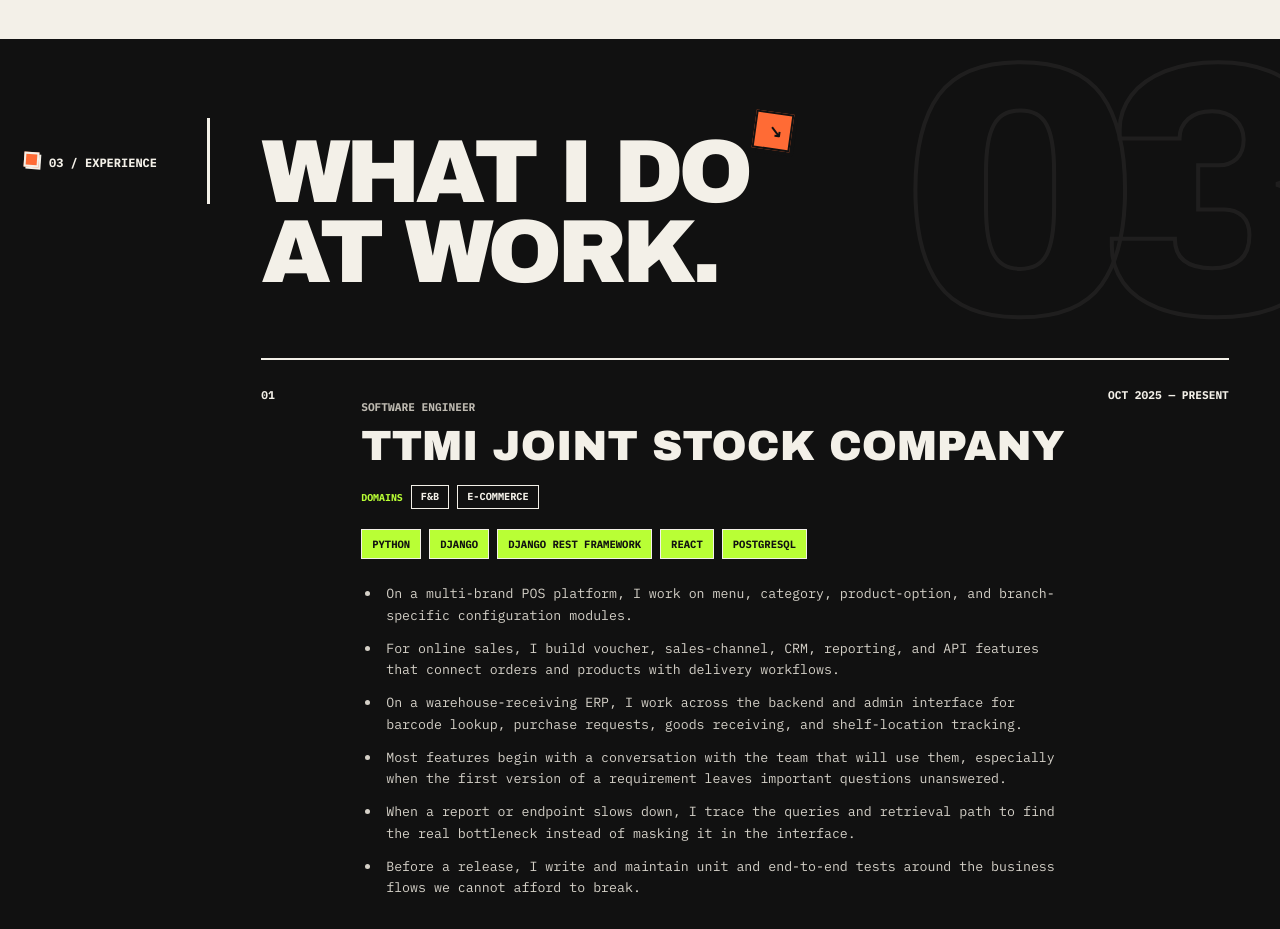
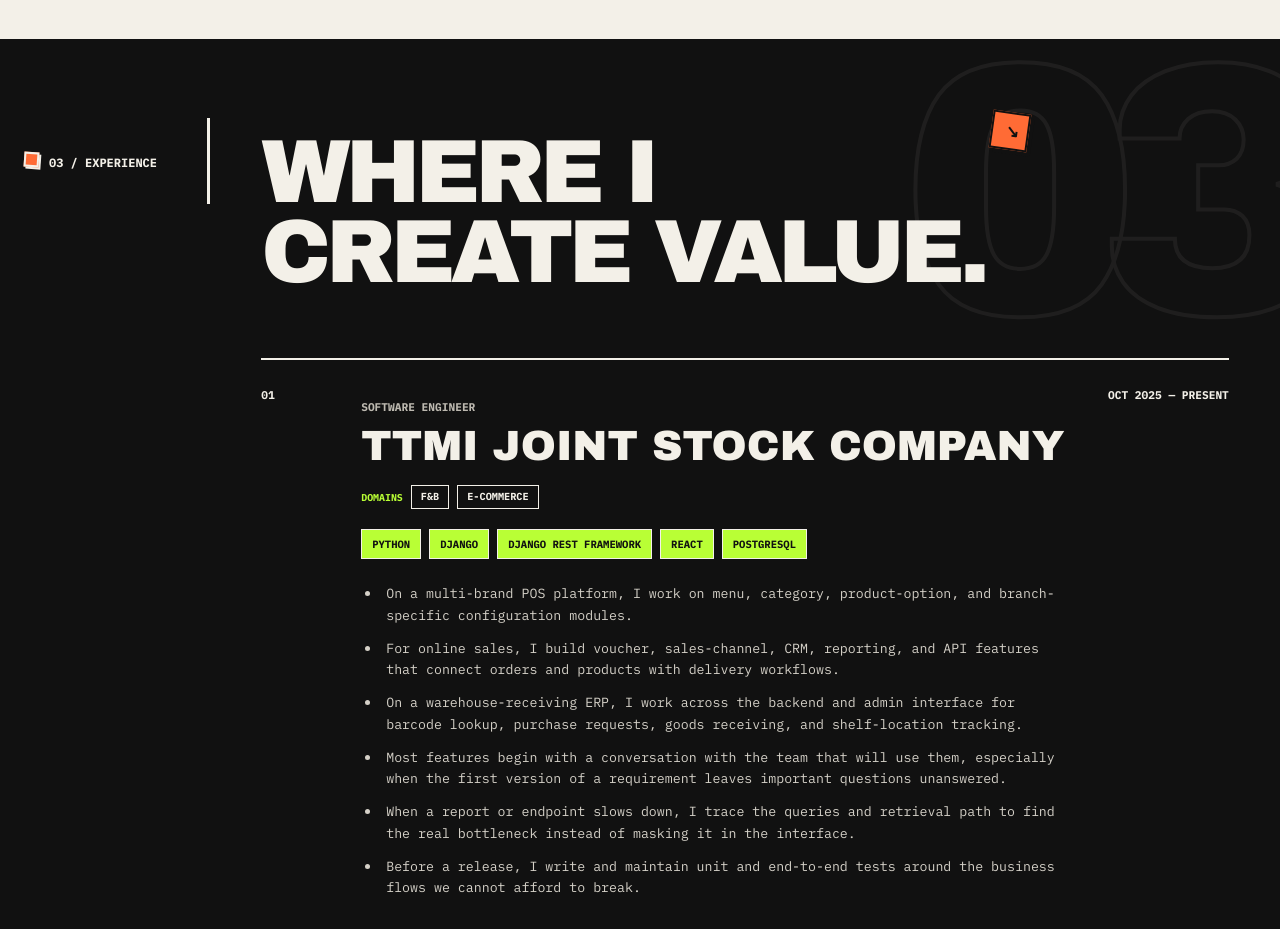
Before and after one commit to Trqkhanh17/Portfolio, a Next.js app: page / in a window 1280 px wide. Shown: the part 3200-4129 px from the top of the page. Built offline with nearby package versions, Linux system fonts and the light colour scheme.

Commit message:
Align English experience heading with Vietnamese copy

```diff
--- a/app/constants/portfolio-content.ts
+++ b/app/constants/portfolio-content.ts
@@ -144,7 +144,7 @@
       ["ENGINEERING", ["Git / Docker / Linux", "Unit & E2E Testing", "System Integration", "AI-assisted Development"]],
     ],
     expIndex: "03 / EXPERIENCE",
-    expTitle: ["WHAT I DO", "AT WORK."],
+    expTitle: ["WHERE I", "CREATE VALUE."],
     expRole: "SOFTWARE ENGINEER",
     expCompany: "TTMI JOINT STOCK COMPANY",
     expDate: "OCT 2025 — PRESENT",
```
